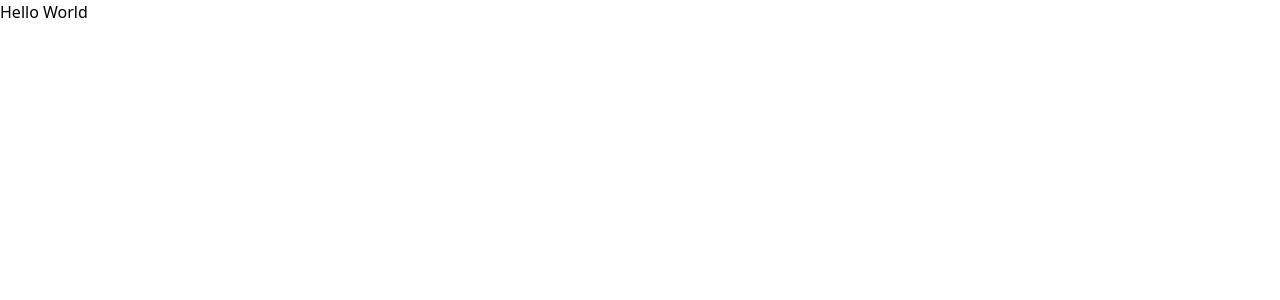
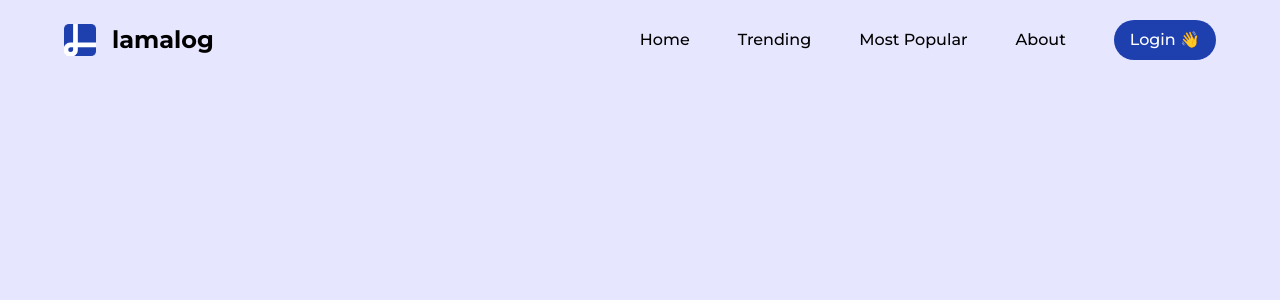
Before and after one commit to OSSwebmaster2003/mern-stack-blog, a React (Vite) app: page / in a window 1280 px wide. Shown: the top 300 px of the page. Built offline with nearby package versions, Linux system fonts and the light colour scheme.

Commit message:
navbar finished

```diff
--- a/src/App.jsx
+++ b/src/App.jsx
@@ -1,7 +1,16 @@
+import Navbar from "./components/Navbar";
+
 const App = () => {
   return (
-    <div className=''>Hello World</div>
-  )
-}
+    <div className="px-4 md:px-8 lg:px-16">
+      {/* NAVBAR */}
+      <Navbar />
+      {/* BREAKCRUMP */}
+      {/* INTRODUCTION  */}
+      {/* FEATURED POSTS  */}
+      {/* POST LIST */}
+    </div>
+  );
+};
 
-export default App
+export default App;
--- /dev/null
+++ b/src/components/Navbar.jsx
@@ -0,0 +1,52 @@
+import { useState } from "react";
+
+const Navbar = () => {
+  const [open, setOpen] = useState(false);
+  return (
+    <div className="flex items-center justify-between w-full h-16 md:h-20">
+      <div className="flex items-center gap-4 text-2xl font-bold">
+        <img src="/logo.png" className="w-8 h-8" alt="" />
+        <span>lamalog</span>
+      </div>
+
+      {/* Mobile Menu  */}
+      <div className="md:hidden">
+        <div
+          className="text-2xl cursor-pointer"
+          onClick={() => setOpen((prev) => !prev)}
+        >
+          {open ? "X" : "☰"}
+        </div>
+        <div
+          className={`absolute flex flex-col items-center text-lg justify-center gap-8 font-medium w-full h-screen top-16 transition-all ease-in-out ${
+            open ? "-right-0" : "-right-[100%]"
+          }`}
+        >
+          <a href="/">Home</a>
+          <a href="/">Trending</a>
+          <a href="/">Most Popular</a>
+          <a href="/">About</a>
+          <a href="/">
+            <button className="px-4 py-2 text-white bg-blue-800 rounded-3xl">
+              Login &#x1F44B;
+            </button>
+          </a>
+        </div>
+      </div>
+
+      <div className="items-center hidden gap-8 font-medium md:flex xl:gap-12">
+        <a href="/">Home</a>
+        <a href="/">Trending</a>
+        <a href="/">Most Popular</a>
+        <a href="/">About</a>
+        <a href="/">
+          <button className="px-4 py-2 text-white bg-blue-800 rounded-3xl">
+            Login &#x1F44B;
+          </button>
+        </a>
+      </div>
+    </div>
+  );
+};
+
+export default Navbar;
--- a/src/index.css
+++ b/src/index.css
@@ -1,3 +1,10 @@
 @tailwind base;
 @tailwind components;
 @tailwind utilities;
+
+body {
+  background-color: #e6e6ff;
+  width: 100%;
+  overflow-x: hidden;
+  font-family: "Montserrat", sans-serif;
+}
```
